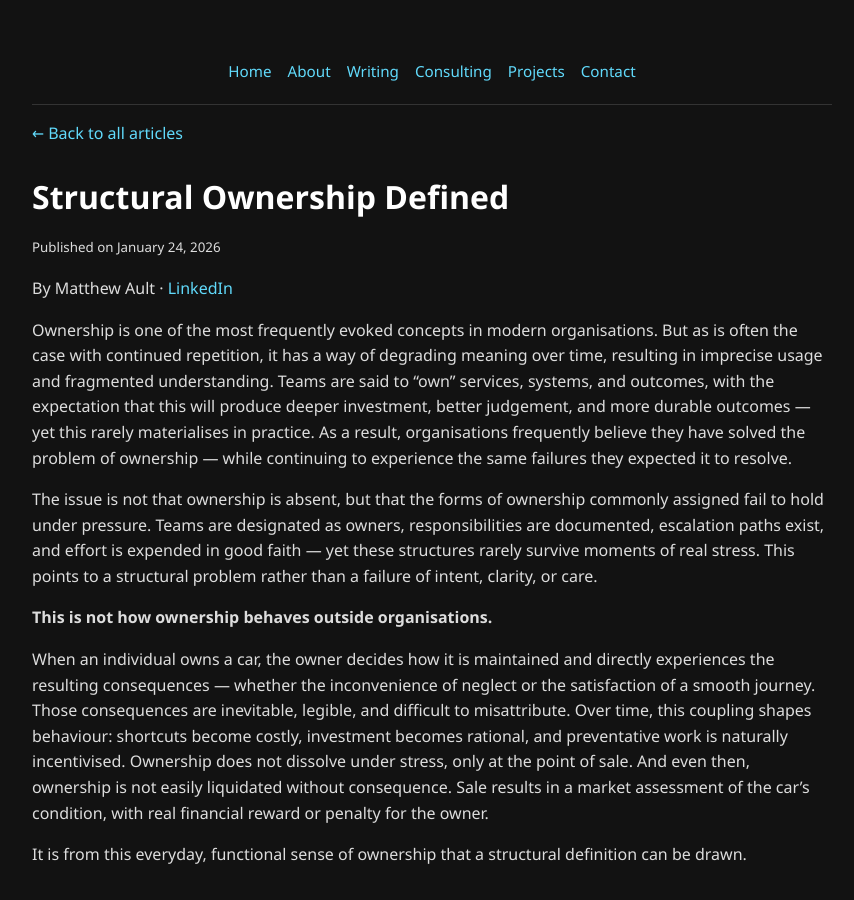
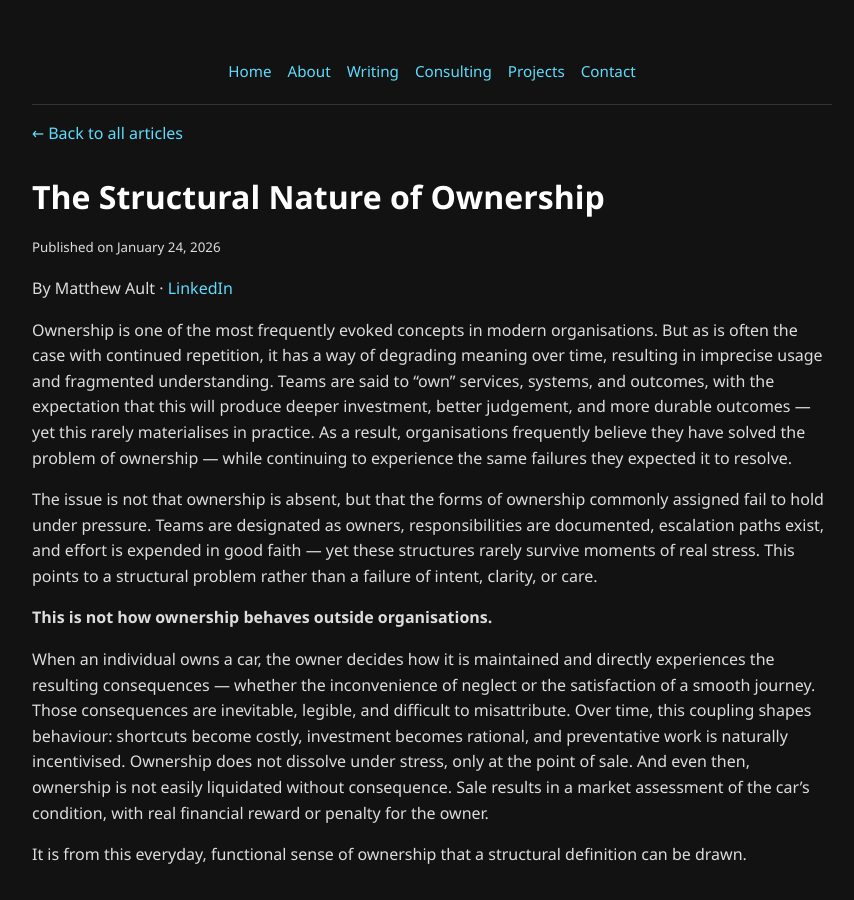
Before and after one commit to aultimus/foobarcat-homepage, a Jekyll site: the page built from _posts/2026-01-24-structural-ownership-defined.md, in a window 1280 px wide and 900 px high. Shown: the whole window, without its empty margins (208-1062 px from the left). Built offline with Jekyll 4.4.1, drawn with Linux system fonts in a browser that asks for light colours.

Commit message:
rework ownership essay name - dont want to cede the word ownership

```diff
--- a/_posts/2026-01-24-structural-ownership-defined.md
+++ b/_posts/2026-01-24-structural-ownership-defined.md
@@ -1,6 +1,6 @@
 ---
 layout: post
-title: "Structural Ownership Defined"
+title: "The Structural Nature of Ownership"
 date: 2026-01-24
 ---
 
```
